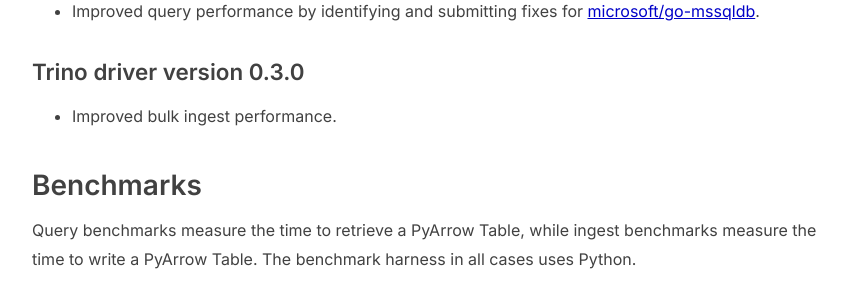
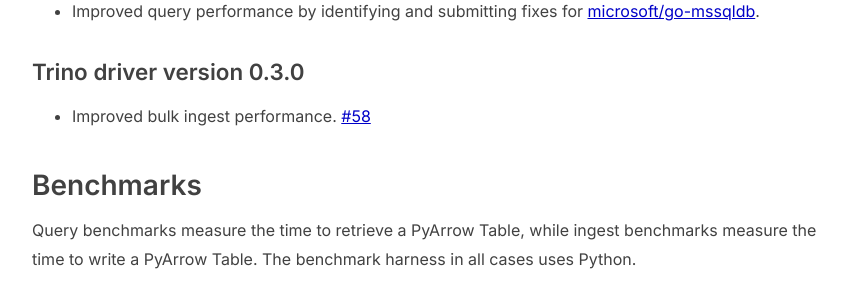
Before and after one commit to adbc-drivers/adbc-drivers.org, a Jekyll site: the page built from _posts/2026-02-19-faster-adbc-drivers.md, in a window 1280 px wide. Shown: the part 1080-1380 px from the top of the page, without its empty margins (208-1071 px from the left). Built offline with Jekyll 4.4.1, drawn with Linux system fonts in a browser that asks for light colours.

Commit message:
Update _posts/2026-02-19-faster-adbc-drivers.md
Co-authored-by: Bryce Mecum <petridish@gmail.com>

```diff
--- a/_posts/2026-02-19-faster-adbc-drivers.md
+++ b/_posts/2026-02-19-faster-adbc-drivers.md
@@ -25,7 +25,7 @@
 
 ### Trino driver version 0.3.0
 
-- Improved bulk ingest performance.
+- Improved bulk ingest performance. [#58](https://github.com/adbc-drivers/trino/pull/58)
 
 ## Benchmarks
 
```
